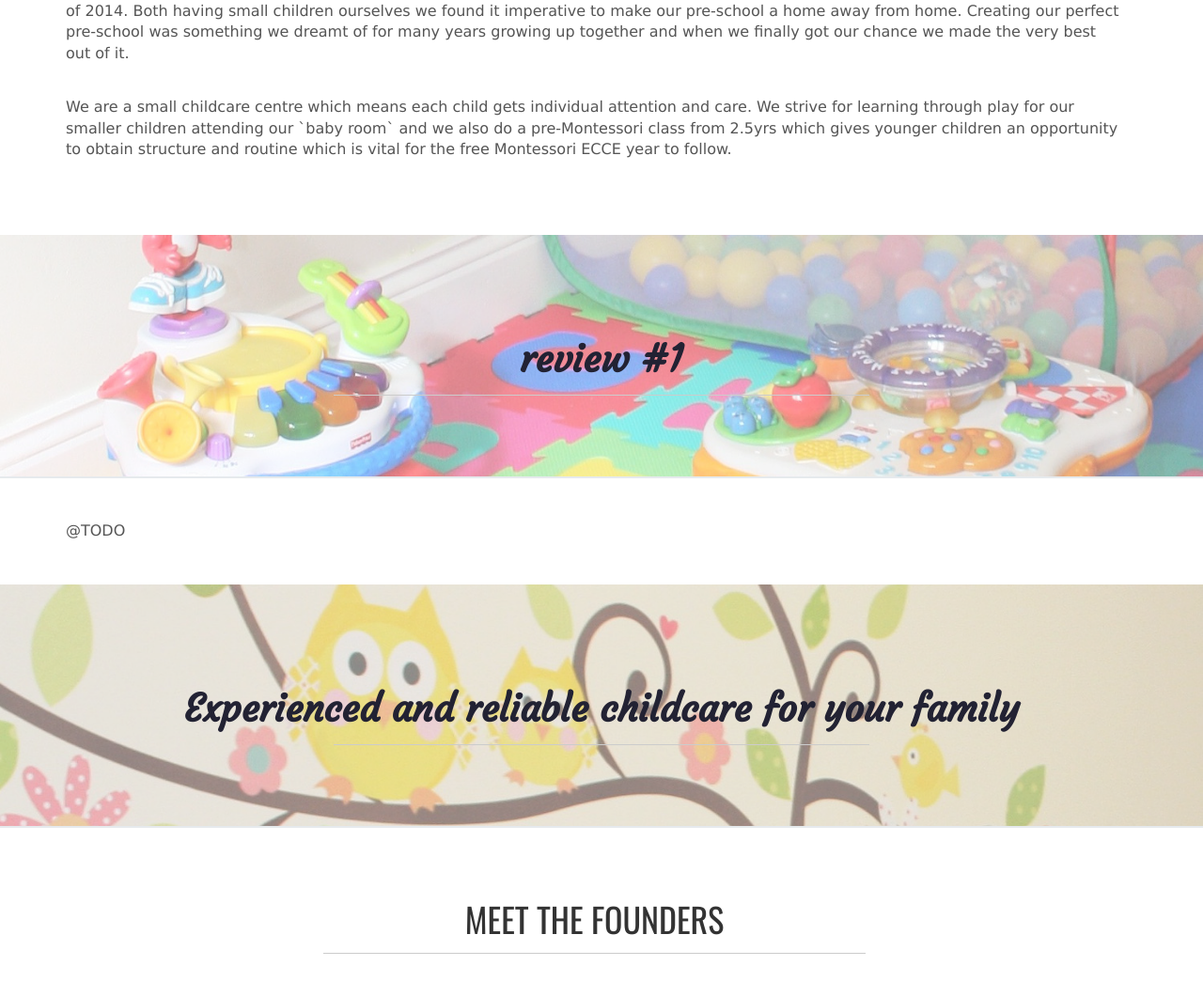
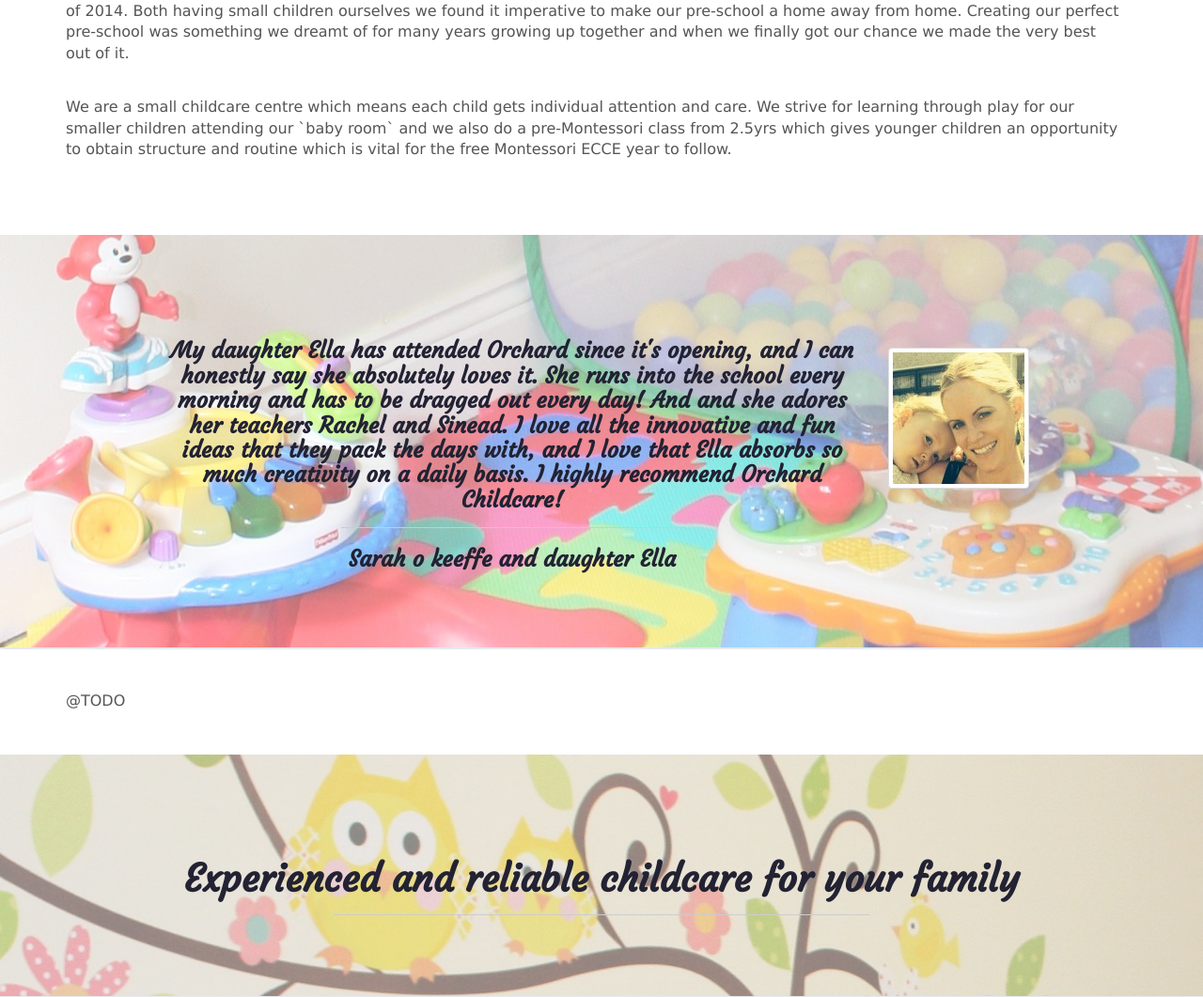
Before and after one commit to NomadicWeb/orchardchildcare.ie, a WordPress theme: template orchard_theme/index.php in a window 1280 px wide. Shown: the part 878-1939 px from the top of the page at 94% size. Run offline with PHP 8.4 and a stand-in for WordPress, Linux system fonts and the light colour scheme; the site name, menu and one post (Sample post) are stand-ins, and other content is empty.

Commit message:
add two reviews

```diff
--- a/orchard_theme/assets/css/main.css
+++ b/orchard_theme/assets/css/main.css
@@ -666,3 +666,7 @@ a:after {
         line-height: 30px;
     }
 }
+
+.thumb-review img{
+    margin-top:30px;
+}
--- a/orchard_theme/index.php
+++ b/orchard_theme/index.php
@@ -62,8 +62,20 @@
         <!-- ==== SECTION DIVIDER1 -->
         <section class="section-divider textdivider divider1">
             <div class="container">
-                <h1 class="fancy-text">review #1</h1>
-                <hr>
+                <div class="col-md-8 col-md-offset-1">
+                    <h3 class="fancy-text">
+                        My daughter Ella has attended Orchard since it's opening, and I can honestly say she absolutely loves it.
+                        She runs into the school every morning and has to be dragged out every day!
+                        And and she adores her teachers Rachel and Sinead. I love all the innovative and fun ideas that they pack the
+                        days with, and I love that Ella absorbs so much creativity on a daily basis.
+                        I highly recommend Orchard Childcare!</h3>
+                    <hr>
+                    <h3 class="fancy-text">Sarah o keeffe and daughter Ella </h3>
+                </div>
+                <div class="col-md-2 thumb-review">
+                    <img data-src="holder.js/100%x180" alt="100%x180" class="img-thumbnail img-responsive"
+                             src="<?php echo get_template_directory_uri(); ?>/assets/img/photo1.jpg">
+                </div>
             </div><!-- container -->
         </section><!-- section -->
 
@@ -136,8 +148,18 @@
         <!-- ==== SECTION DIVIDER3 -->
         <section class="section-divider textdivider divider3">
             <div class="container">
-                <h1 class="fancy-text">review #2</h1>
-                <hr>
+                <div class="col-md-2 thumb-review col-md-offset-1">
+                    <img data-src="holder.js/100%x180" alt="100%x180"
+                         class="img-thumbnail img-responsive"
+                         src="<?php echo get_template_directory_uri(); ?>/assets/img/photo2.jpg">
+                </div>
+                <div class="col-md-8">
+                    <h3 class="fancy-text">
+                    Sinead and Rachel have gone above and beyond for Jack along with every child in their care and I honestly believe there is no where else he could have gotten a better start. Thank you from the bottom of my heart Orchard Childcare!
+                    </h3>
+                    <hr>
+                    <h3 class="fancy-text">Claire Conlon and her son Jack</h3>
+                </div>
             </div><!-- container -->
         </section><!-- section -->
 
```
Also changed, not shown: orchard_theme/assets/img/photo1.jpg (added), orchard_theme/assets/img/photo2.jpg (added), orchard_theme/assets/img/photo3.jpg (added).
